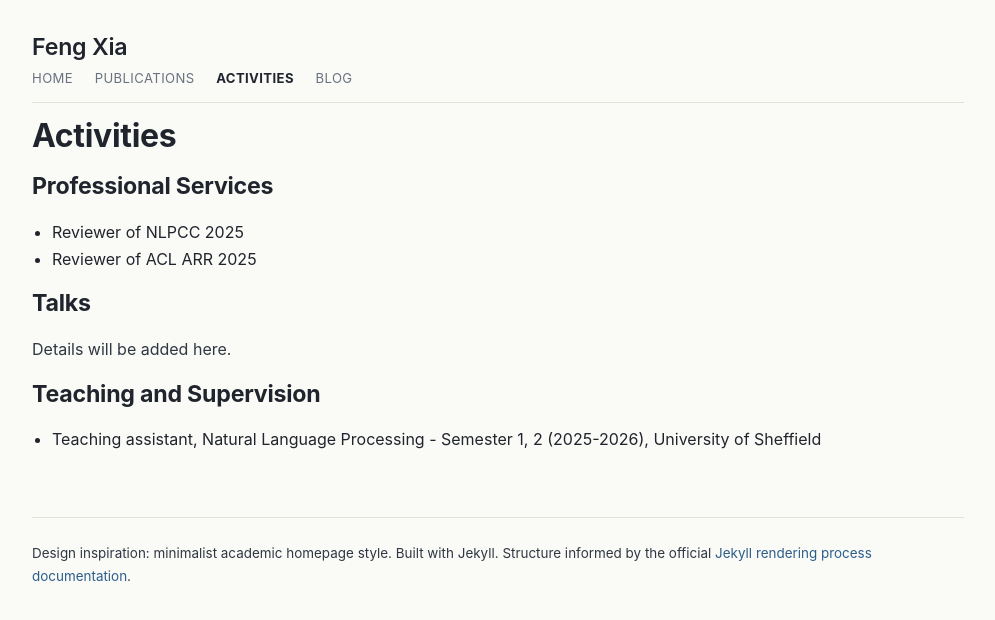
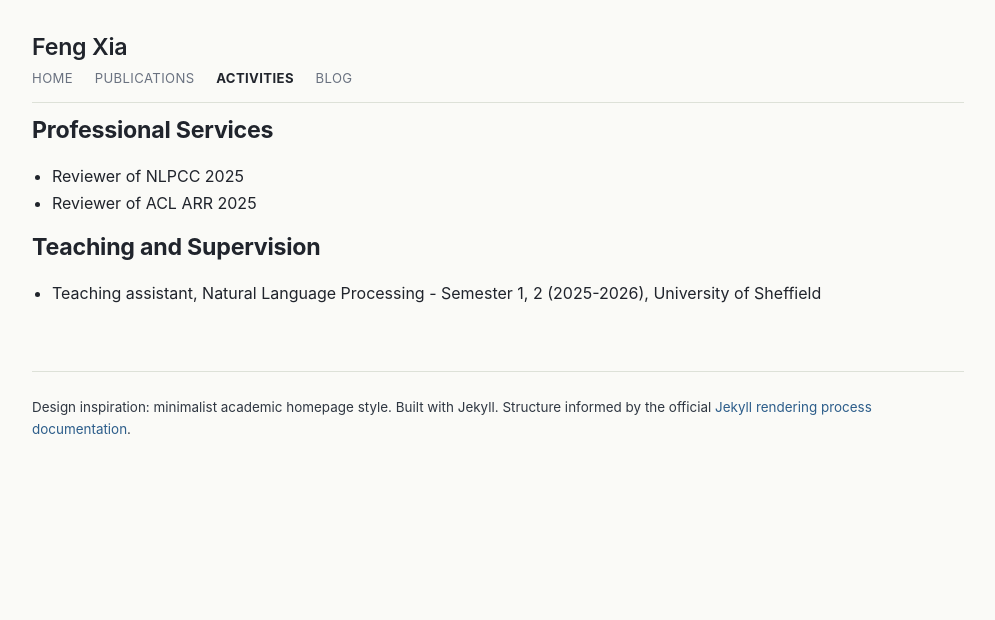
Before and after one commit to juanfacabian/juanfacabian.github.io, a Jekyll site: the page built from activities.md, in a window 1280 px wide. Shown: the top 620 px of the page, without its empty margins (142-1137 px from the left). Built offline with Jekyll 4.4.1, drawn with Linux system fonts in a browser that asks for light colours.

Commit message:
Simplify activities page sections

```diff
--- a/activities.md
+++ b/activities.md
@@ -2,18 +2,12 @@
 title: Activities
 permalink: /activities/
 ---
-
-# Activities
 
 ## Professional Services
 
 - Reviewer of NLPCC 2025
 - Reviewer of ACL ARR 2025
 
-## Talks
-
-Details will be added here.
-
 ## Teaching and Supervision
 
 - Teaching assistant, Natural Language Processing - Semester 1, 2 (2025-2026), University of Sheffield
```
